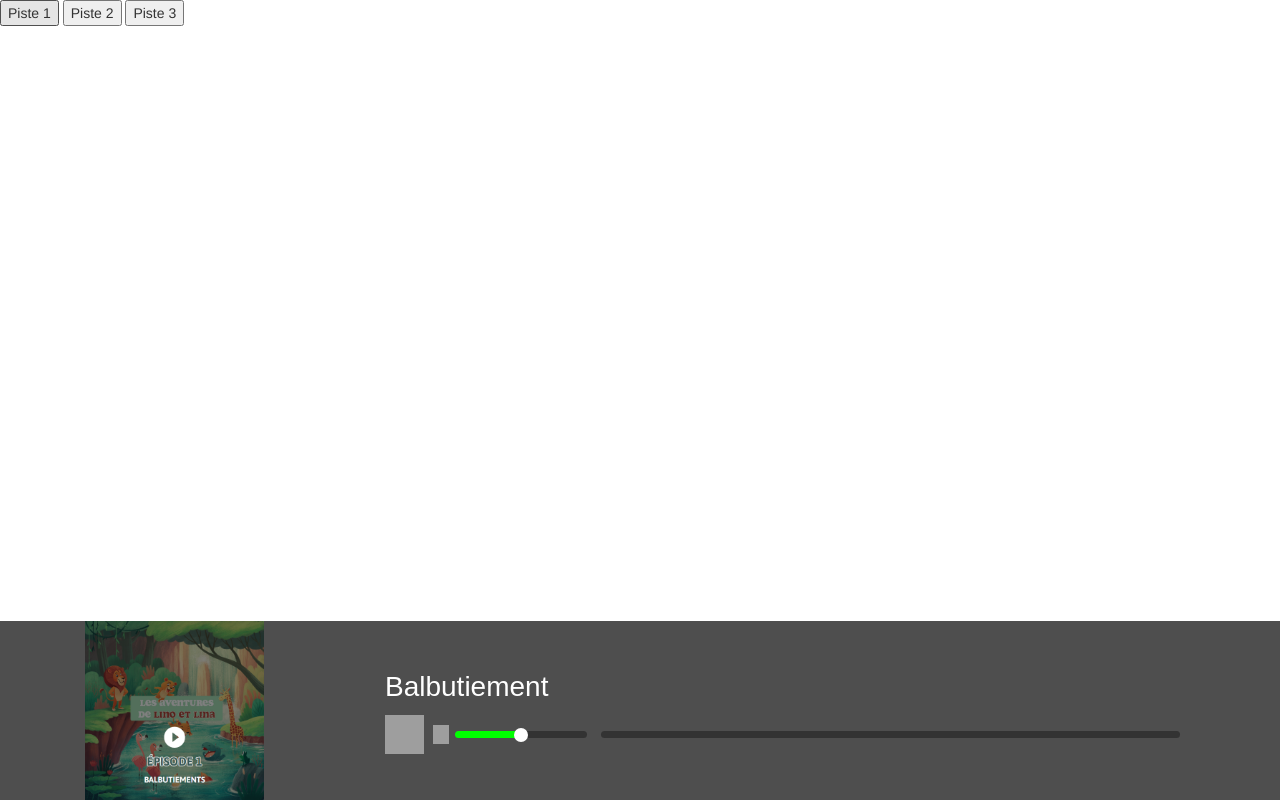
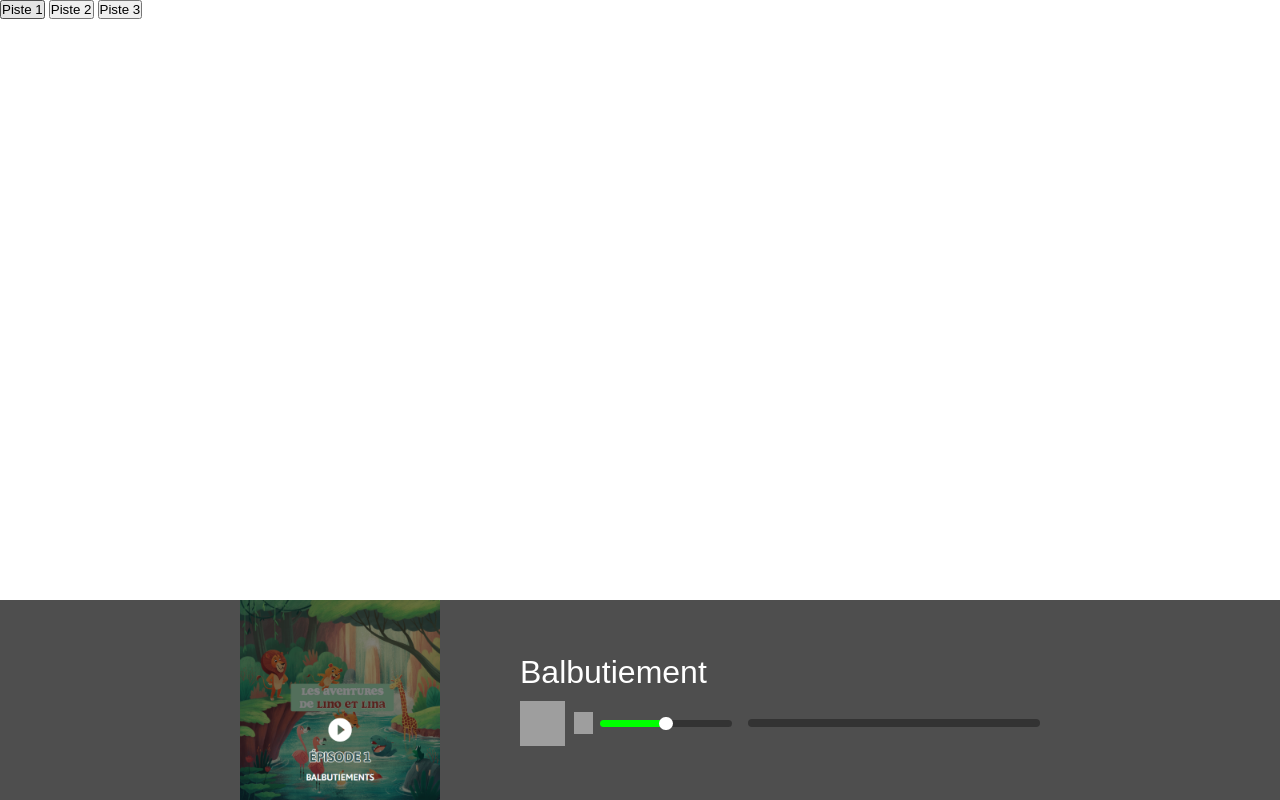
Before and after one commit to benjk/lecteur_audio_custom, a plain HTML site: page lecteur audio/index.html in a window 1280 px wide. Drawn offline with nearby package versions, Linux system fonts and the light colour scheme; grey boxes are pictures that could not be loaded.

Commit message:
fck bootstrap + ajout variables root

```diff
--- a/lecteur audio/index.html
+++ b/lecteur audio/index.html
@@ -5,14 +5,9 @@
     <meta name="viewport" content="width=device-width, initial-scale=1" />
     <title>Ma page web</title>
     <link rel="stylesheet" href="./styles.css" />
-    <link
-      rel="stylesheet"
-      href="https://maxcdn.bootstrapcdn.com/bootstrap/3.3.7/css/bootstrap.min.css"
-    />
 
     <!-- Fichiers JavaScript -->
     <script src="https://ajax.googleapis.com/ajax/libs/jquery/3.2.1/jquery.min.js"></script>
-    <script src="https://maxcdn.bootstrapcdn.com/bootstrap/3.3.7/js/bootstrap.min.js"></script>
   </head>
   <body>
     <div id="audio-buttons">
@@ -23,15 +18,14 @@
     <audio id="audio-player"></audio>
 
     <div id="audio-player-container">
-      <div class="container">
-        <div class="col-md-3 col-sm-3">
+      <div class="img-container">
         <div id="audio-image"></div>
       </div>
-        <div class="col-md-9">
-          <div class="col-md-12 col-sm-12">
+      <div class="track-container">
+        <div id="audio-title-container">
           <span id="current-title" class="title"></span>
         </div>
-          <div class="col-md-12" id="audio-controls">
+        <div id="audio-controls-container">
           <div id="play-pause-button"></div>
           <div id="volume-container">
             <div id="volume-icon"></div>
@@ -49,7 +43,6 @@
         </div>
       </div>
     </div>
-    </div>
     <script src="./script.js"></script>
   </body>
 </html>
--- a/lecteur audio/styles.css
+++ b/lecteur audio/styles.css
@@ -1,11 +1,72 @@
+/* ==========================================================================
+   #BOX-SIZING
+   ========================================================================== */
+/**
+ * More sensible default box-sizing:
+ * css-tricks.com/inheriting-box-sizing-probably-slightly-better-best-practice
+ */
+ html {
+  -webkit-box-sizing: border-box;
+  -moz-box-sizing: border-box;
+  box-sizing: border-box;
+}
+
+/**
+ * reset of default margins and paddings.
+ */
+* {
+  padding: 0;
+  margin: 0;
+}
+
+*,
+*:before,
+*:after {
+  -webkit-box-sizing: inherit;
+  -moz-box-sizing: inherit;
+  box-sizing: inherit;
+}
+
+/* ==========================================================================
+   #VARIABLES
+   ========================================================================== */
+
+:root {
+  /** Sizes */
+  --player-height: 200px;
+  --player-padding: 15em;
+  --player-margin-l: 5em;
+
+  --bar-radius: 10px;
+  --bar-height: 0.5em;
+  --thumb-height: 1em;
+  --play-btn-size: 2.8em;
+
+  /** Color */
+  --player-bg: rgba(34, 34, 34, 0.8);
+  --title-color: white;
+  --bar-color: #00ff00;
+  --bar-container-color: #333;
+
+  /** Fonts */
+  --title-font: "Asap Bold", sans-serif;
+}
+
+/* ==========================================================================
+   #AUDIO PLAYER
+   ========================================================================== */
+
 #audio-player-container {
   width: 100%;
-  height: 14vw;
-  background-color: rgba(34, 34, 34, 0.8);;
+  height: var(--player-height);
+  background-color: var(--player-bg);
   display: flex;
   align-items: center;
+  flex-direction: row;
   position: fixed;
   bottom: 0;
+  padding-left: var(--player-padding);
+  padding-right: var(--player-padding);
 }
 
 #audio-image {
@@ -13,26 +74,28 @@
   background-size: auto 100%;
   background-position: center;
   background-repeat: no-repeat;
-  height: 14vw;
-  width: 14vw;
+  height: var(--player-height);
+  width: var(--player-height);
 }
 
-.container {
+.track-container {
+  display: flex;
+  flex-direction: column;
+  justify-content: center;
+  flex-grow: 1;
+  margin-left: var(--player-margin-l);
+}
+
+#audio-controls-container {
   display: flex;
   flex-direction: row;
-  align-items: center;
-  width: 100%
-}
-
-#audio-controls {
-  display: flex;
   align-items: center;
   flex-grow: 1;
 }
 
 #play-pause-button {
-  width: 2.8em;
-  height: 2.8em;
+  width: var(--play-btn-size);
+  height: var(--play-btn-size);
   background-image: url("https://encrypted-tbn0.gstatic.com/images?q=tbn:ANd9GcT3Quk8H-smZwKezMxfMoB-pRA4gqYkIfi0funqmyRceA&s");
   background-size: cover;
   max-width: 100%;
@@ -42,13 +105,14 @@
 
 #volume-container {
   display: flex;
+  flex-direction: row;
   align-items: center;
   margin-right: 1em;
 }
 
 #volume-icon {
-  width: 1.4em;
-  height: 1.4em;
+  width: calc(var(--play-btn-size) / 2);
+  height: calc(var(--play-btn-size) / 2);
   background-image: url("https://media.istockphoto.com/id/1305893663/vector/silent-sound-off-icon-vector-for-your-web-design-logo-ui-illustration.jpg?s=612x612&w=0&k=20&c=czrINWt2weKC3fLHU3KqI2eZBFdwhOuuCZxS5JNGpSU=");
   background-size: cover;
   max-width: 100%;
@@ -59,61 +123,51 @@
 #volume-slider {
   -webkit-appearance: none;
   appearance: none;
-  height: 0.5em;
+  height: var(--bar-height);
   width: 100%;
-  background: linear-gradient(to right, #00ff00 0%, #00ff00 50%, #333 50%, #333 100%);
+  background: linear-gradient(to right, var(--bar-color) 0%, var(--bar-color) 50%, var(--bar-container-color) 50%, var(--bar-container-color) 100%);
   outline: none;
   margin: 0;
   padding: 0;
-  border-radius: 10px;
+  border-radius: var(--bar-radius);
 }
 
 #volume-slider::-webkit-slider-thumb {
   -webkit-appearance: none;
   appearance: none;
-  width: 1em;
-  height: 1em;
-  background-color: white;
+  width: var(--thumb-height);
+  height: var(--thumb-height);
+  background-color: var(--title-color);
   border-radius: 50%;
   cursor: pointer;
 }
 
 #progress-container {
-  position: relative;
   flex-grow: 1;
-  height: 0.5em;
-  background-color: #333;
-  border-radius: 10px;
+  height: var(--bar-height);
+  background-color: var(--bar-container-color);
+  border-radius: var(--bar-radius);
 }
 
 #progress-bar {
   height: 100%;
-  background-color: #00ff00;
+  background-color: var(--bar-color);
   width: 0%;
-  border-radius: 10px;
+  border-radius: var(--bar-radius);
   transition: width 0.2s ease-in-out;
 }
 
 .title {
   display: flex;
-  font-family: "Asap Bold", sans-serif;
+  font-family: var(--title-font);
   font-size: 2em;
-  color: #ffffff;
+  color: var(--title-color);
   text-align: center;
   margin-bottom: 0.3em;
 }
 
-@media (max-width: 768px) {
+@media (max-width: 968px) {
   body {
     font-size: 10px;
   }
-
-  #audio-player-container{
-    height: 20vw;
-  }
-
-  #audio-image {
-    height: 20vw;
-    width: 20vw;
-  }
 }
```
Lines whose indentation alone changed are shown as unchanged.
